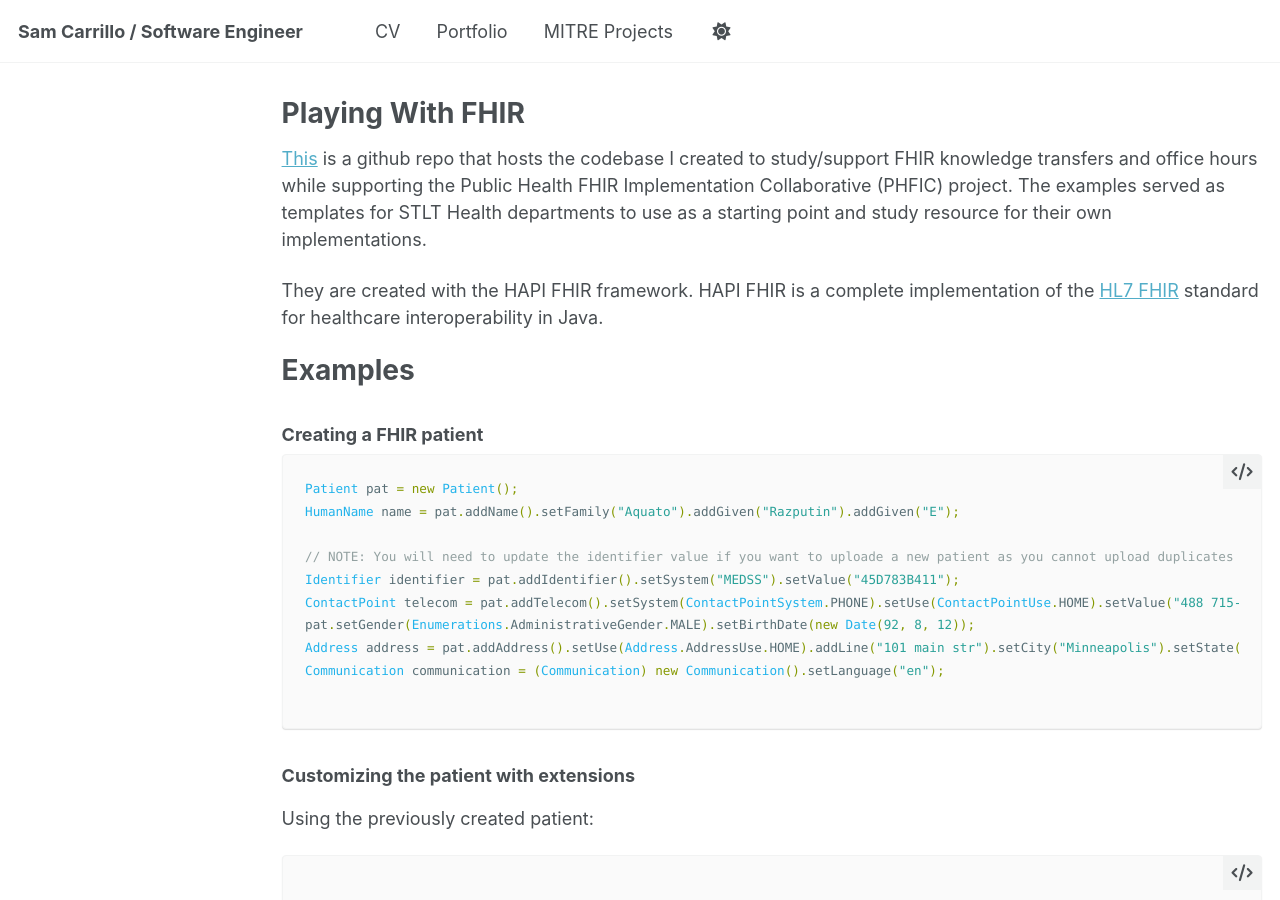
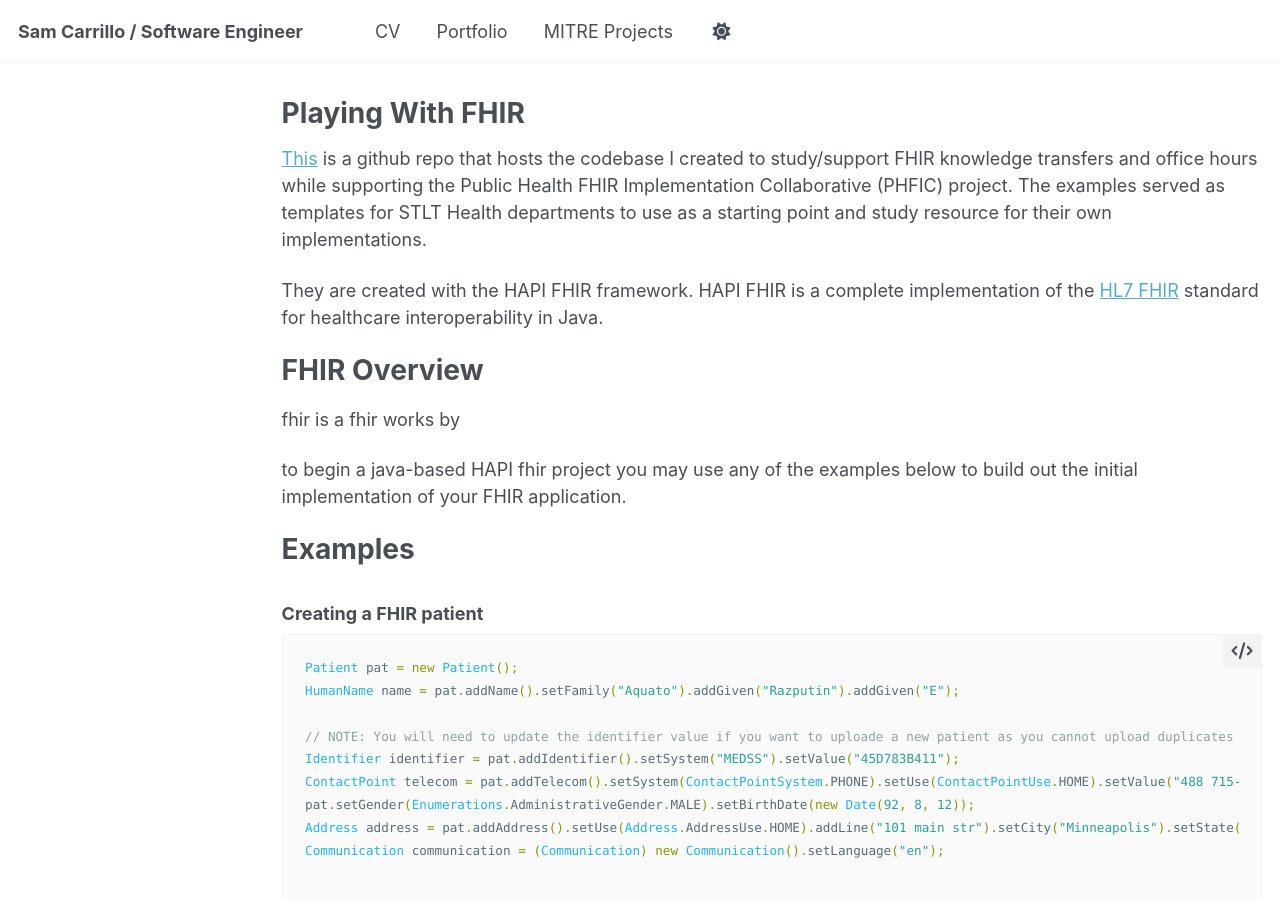
Before and after one commit to carrils/carrils.github.io, a Jekyll site: the page built from _portfolio/Playing-With-FHIR.md, in a window 1280 px wide and 900 px high. Built offline with Jekyll 4.4.1, drawn with Linux system fonts in a browser that asks for light colours; a script that is not in the unit is left out.

Commit message:
draft changes to portfolio entries

```diff
--- a/_portfolio/Playing-With-FHIR.md
+++ b/_portfolio/Playing-With-FHIR.md
@@ -16,6 +16,13 @@ implementations.
 They are created with the HAPI FHIR framework.
 HAPI FHIR is a complete implementation of the [HL7 FHIR](http://hl7.org/fhir/) standard for healthcare interoperability
 in Java.
+
+# FHIR Overview
+fhir is a <protocol that dictates how health information is to be transmitted between in a client server model>
+fhir works by <overview of fhir architecture>
+
+to begin a java-based HAPI fhir project <describe initial project set up and tech you need>
+you may use any of the examples below to build out the initial implementation of your FHIR application.
 
 # Examples
 
```
Also changed, not shown: _portfolio/Local-LLM-CLI-Tool.md (+13 -0 lines).
